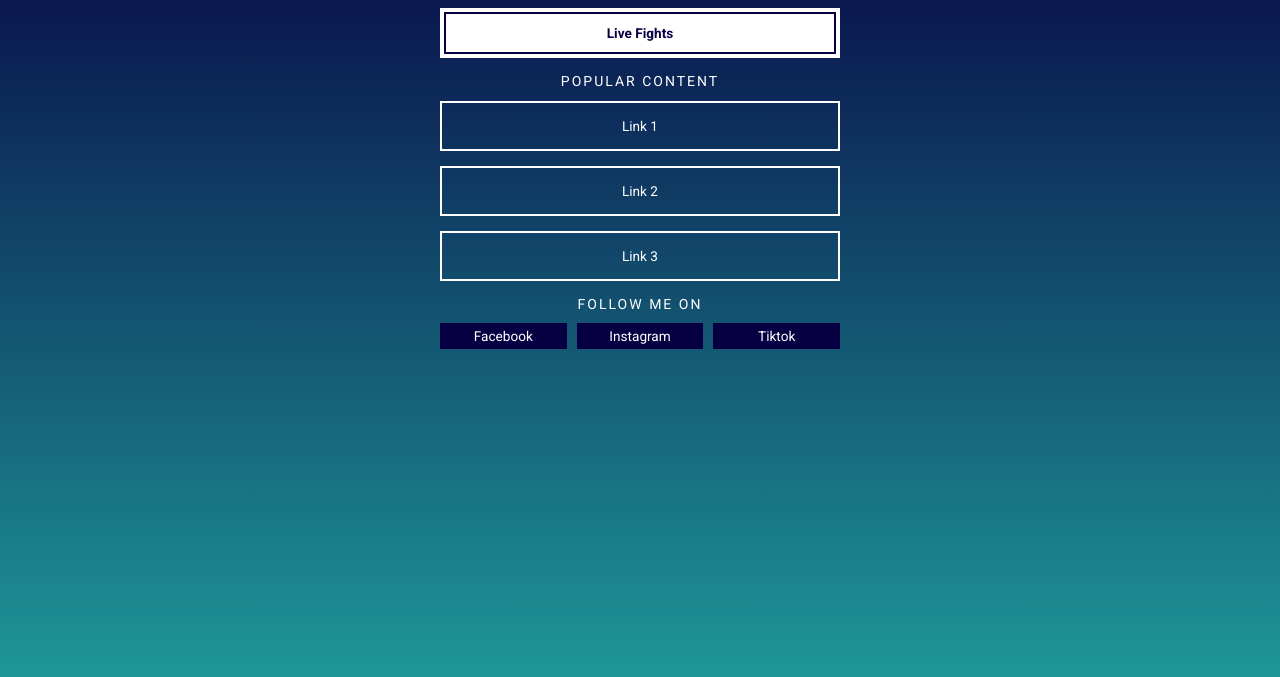
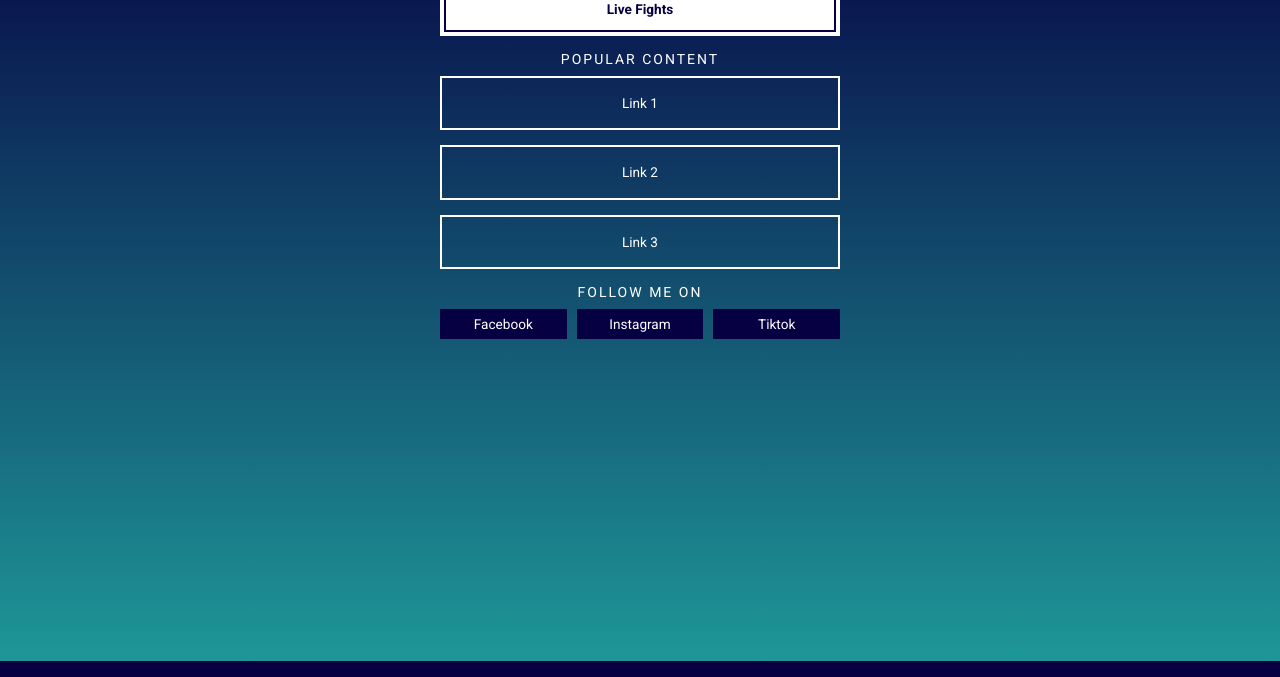
Before and after one commit to Theguy831/Theguy831.github.io, a website: page index.html in a window 1280 px wide. Shown: the part 139-816 px from the top of the page. Drawn offline with nearby package versions, Linux system fonts and the light colour scheme.

Commit message:
Update index.html

```diff
--- a/index.html
+++ b/index.html
@@ -5,6 +5,8 @@
         <meta name="viewport" content="width=device-width, initial-scale=1, shrink-to-fit=no">
         <title>Links Page | Coder Coder</title>
         <link href="https://fonts.googleapis.com/css?family=Roboto:400,700" rel="stylesheet">
+        <link rel="stylesheet" href="https://maxcdn.bootstrapcdn.com/bootstrap/4.0.0/css/bootstrap.min.css" integrity="sha384-Gn5384xqQ1aoWXA+058RXPxPg6fy4IWvTNh0E263XmFcJlSAwiGgFAW/dAiS6JXm" crossorigin="anonymous">
+    <link href="https://use.fontawesome.com/releases/v5.4.2/css/all.css" rel="stylesheet">
     </head>
     <body>
         <link rel="stylesheet" href="dist/style.css">
```
